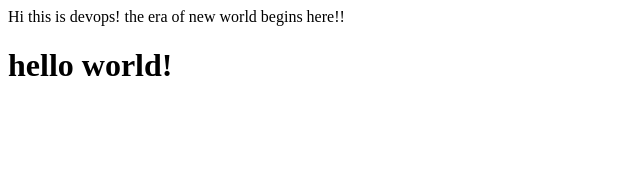
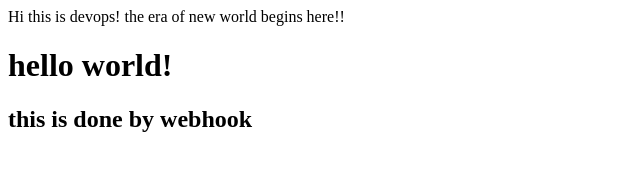
Before and after one commit to pankajaditya25/demo, a plain HTML site: page index.html in a window 1280 px wide. Shown: the whole page, without its empty margins (0-640 px from the left). Drawn offline with Linux system fonts and the light colour scheme.

Commit message:
webhook commit

```diff
--- a/index.html
+++ b/index.html
@@ -3,5 +3,6 @@
 <b1>Hi this is devops!</b1>
 <b2>the era of new world begins here!!</b2>
 <h1>hello world!</h1>
+<h2>this is done by webhook</h2>
 </body>
 </html>
```
